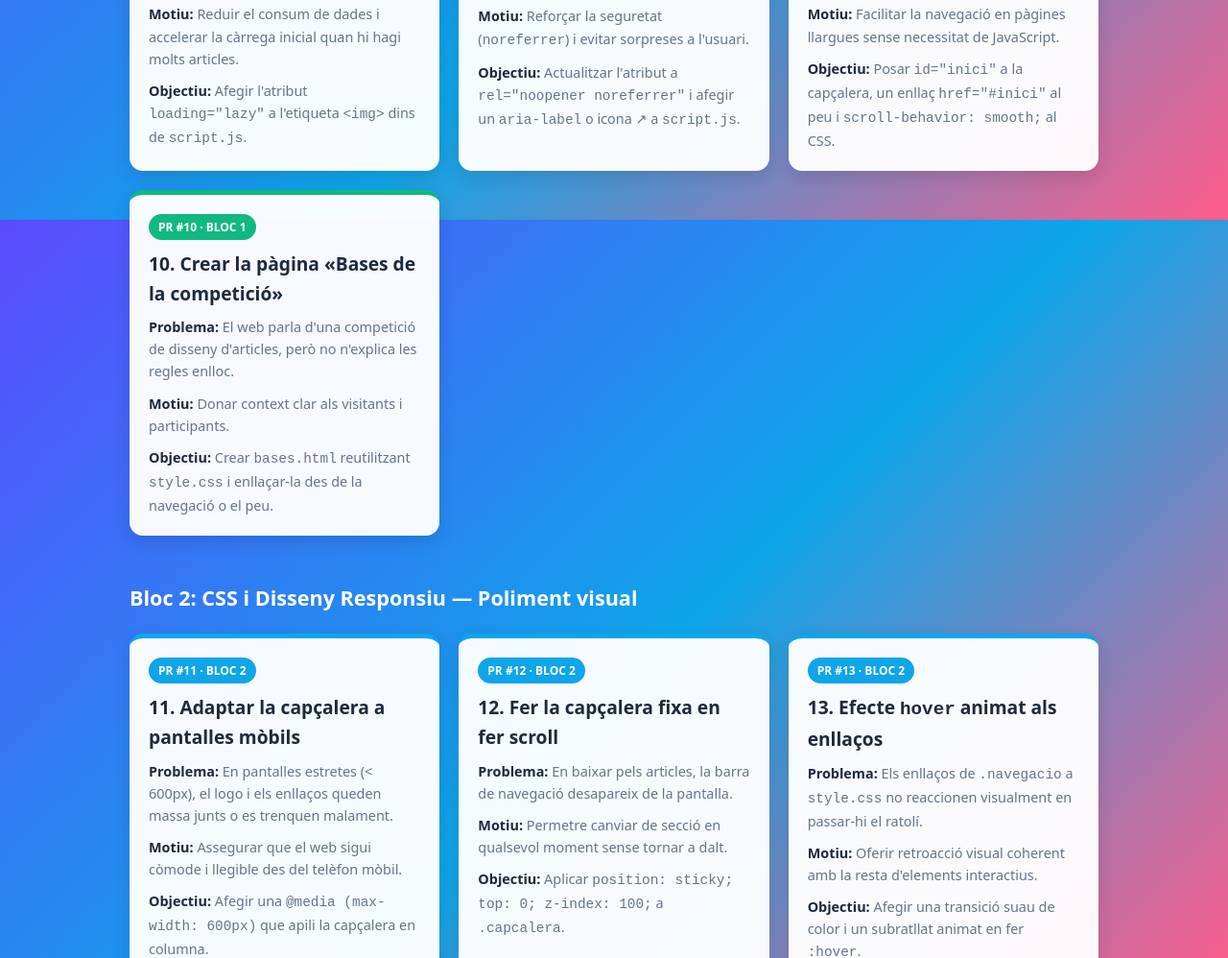
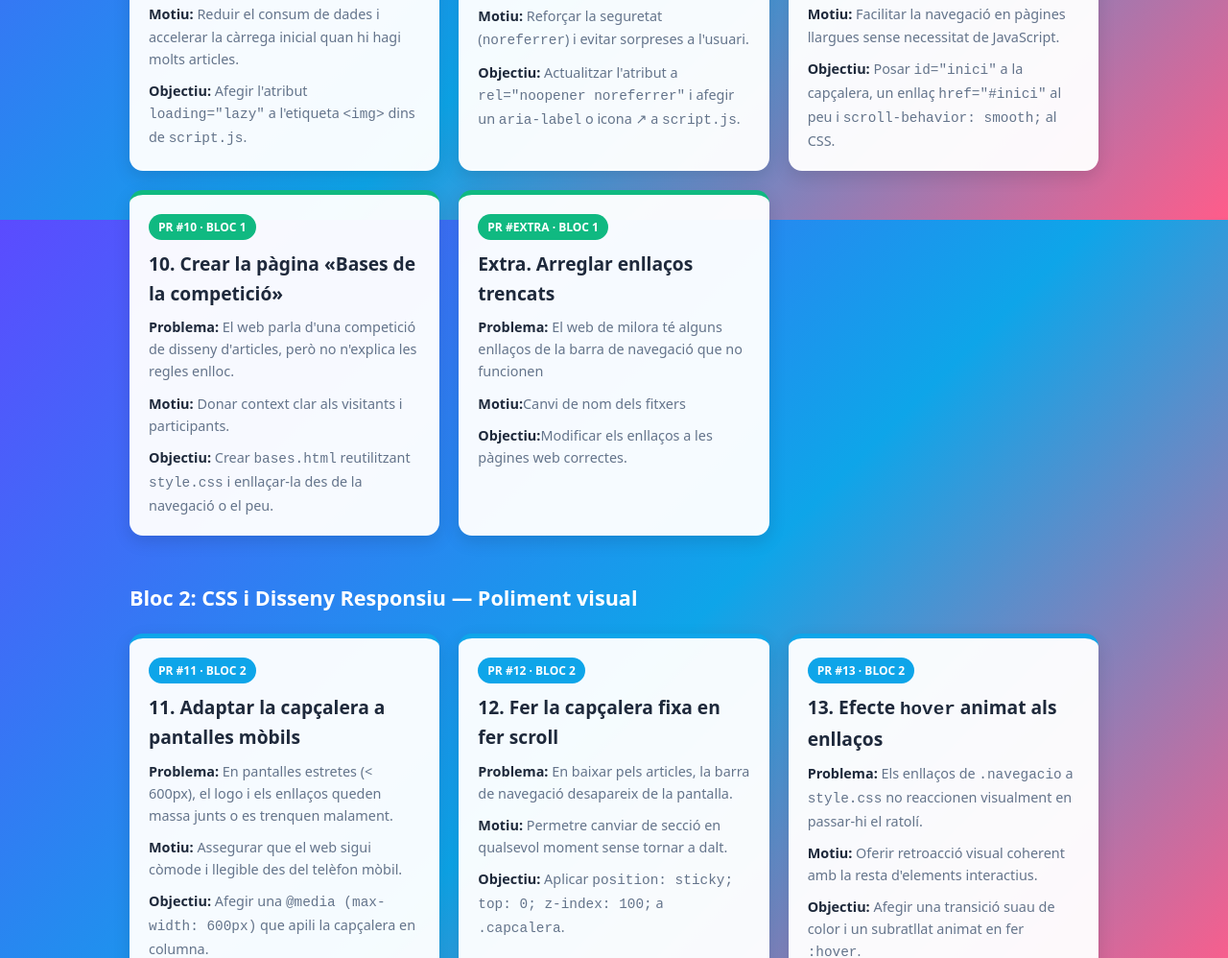
Before and after one commit to dvalino-inscampalans/dvalino-inscampalans.github.io, a plain HTML site: page llistat_millores.html in a window 1280 px wide. Shown: the part 1371-2369 px from the top of the page at 96% size. Drawn offline with Linux system fonts and the light colour scheme.

Commit message:
Update llistat_millores.html

```diff
--- a/llistat_millores.html
+++ b/llistat_millores.html
@@ -132,6 +132,16 @@
           <p><strong>Problema:</strong> El web parla d'una competició de disseny d'articles, però no n'explica les regles enlloc.</p>
           <p><strong>Motiu:</strong> Donar context clar als visitants i participants.</p>
           <p><strong>Objectiu:</strong> Crear <code>bases.html</code> reutilitzant <code>style.css</code> i enllaçar-la des de la navegació o el peu.</p>
+        </div>
+      </article>
+
+      <article class="targeta" style="border-top-color: #10b981;">
+        <div>
+          <span class="etiqueta" style="background-color: #10b981;">PR #extra · Bloc 1</span>
+          <h3>Extra. Arreglar enllaços trencats</h3>
+          <p><strong>Problema:</strong> El web de milora té alguns enllaços de la barra de navegació que no funcionen</p>
+          <p><strong>Motiu:</strong>Canvi de nom dels fitxers</p>
+          <p><strong>Objectiu:</strong>Modificar els enllaços a les pàgines web correctes.</p>
         </div>
       </article>
 
```
